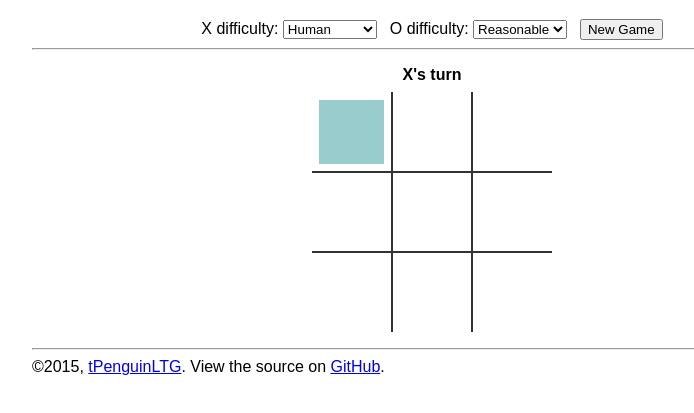
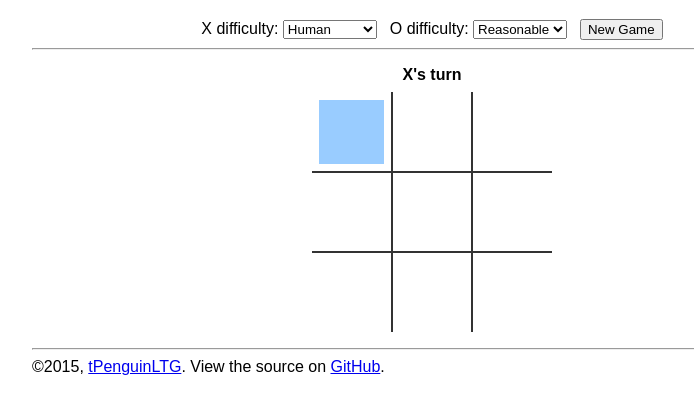
Before and after one commit to tpenguinltg/tic-tac-toe, a plain HTML site: page index.html in a window 1280 px wide. In both pictures the pointer is over the button 559 px from the left and 192 px from the top of the page. Shown: the part 61-474 px from the top of the page, without its empty margins (208-902 px from the left). Drawn offline with Linux system fonts and the light colour scheme.

Commit message:
Make hover colours more blue

```diff
--- a/css/main.css
+++ b/css/main.css
@@ -70,7 +70,7 @@ h1, #controls {
 }
 
 #board button:hover {
-  background-color: #99CCCC;
+  background-color: #99CCFF;
 }
 
 #board button:disabled {
@@ -78,7 +78,7 @@ h1, #controls {
 }
 
 #board button:focus {
-  background-color: #66CCCC;
+  background-color: #66CCFF;
 }
 
 #board.inactive td, #board.inactive button {
```
